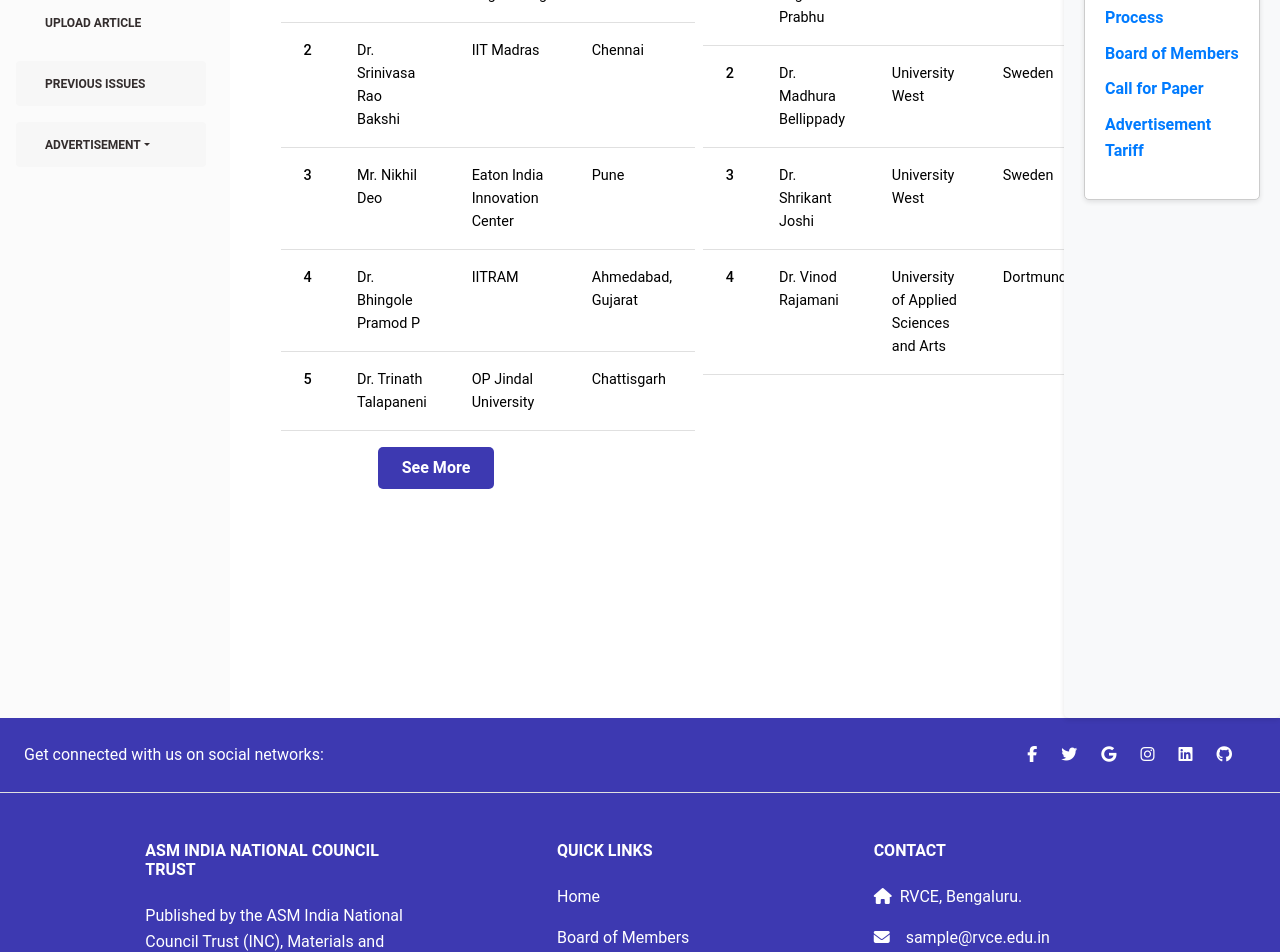
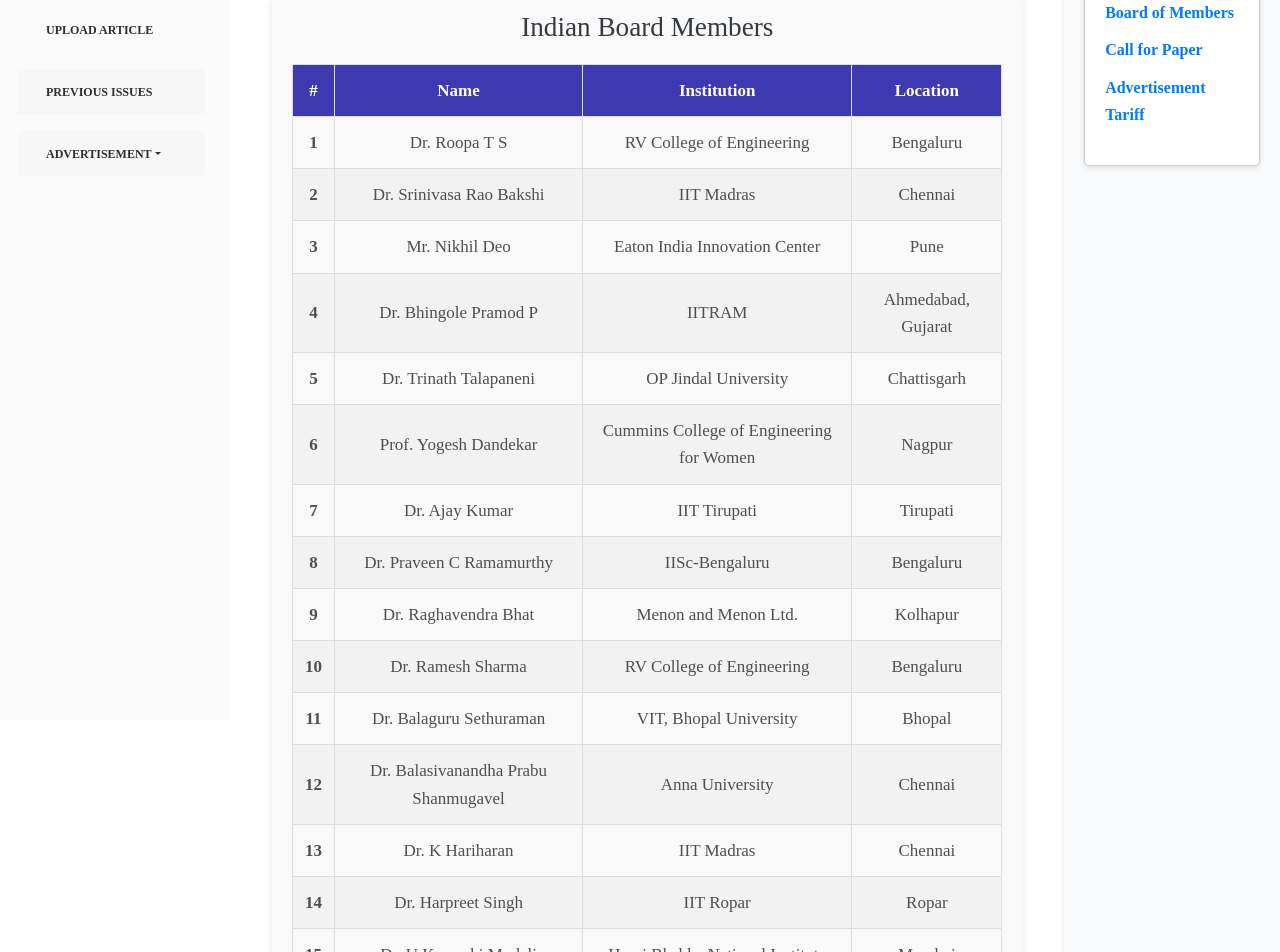
Before and after one commit to VishalBhat07/journal-website, a React (Vite) app in the folder frontend/: page /board-of-member in a window 1280 px wide. Shown: the part 400-1352 px from the top of the page. Built offline with nearby package versions, Linux system fonts and the light colour scheme; no server answers.

Commit message:
Changed journal card style

```diff
--- a/frontend/src/App.css
+++ b/frontend/src/App.css
@@ -3,6 +3,9 @@
     margin: 0;
     padding: 0;
     box-sizing: border-box;
+    font-family: 'Times New Roman', Times, serif;
+    font-size: 17px;
+
   }
 
   .hero-section {
@@ -14,8 +17,6 @@
   width: 80%;
 }
 
-
-/* Right Section */
 .right-content {
   width: 20%; /* Width for the right section */
   padding: 20px; /* Padding for the right section */
--- a/frontend/src/components/ApprovedArticleCard/ApprovedArticleCard.jsx
+++ b/frontend/src/components/ApprovedArticleCard/ApprovedArticleCard.jsx
@@ -3,6 +3,7 @@ import './ApprovedArticleCard.css'; // Create CSS specific to this component
 import { deleteArticle } from '../../articleService'; // Import the delete function
 
 const ApprovedArticleCard = ({ articles, onArticleDeleted }) => {
+  console.log(articles)
   const handleDelete = async (articleId) => {
     // Delete article permanently from 'approved' folder and Firebase Storage
     const result = await deleteArticle('approved', articleId);
--- a/frontend/src/components/ArticleCard/ArticleCard.jsx
+++ b/frontend/src/components/ArticleCard/ArticleCard.jsx
@@ -1,7 +1,24 @@
+
 import React from 'react';
-import './ArticleCard.css'; // Update CSS for table styling
+import './ArticleCard.css';
 
-const ArticleCard = ({ articles }) => {
+const ArticleCard = () => {
+
+  const articles = [
+    {
+      title: "Materials and Processing : Vol 1 Issue 1",
+      author: "ASM Journal",
+      date: "2024-11-15",
+      fileURL: "https://heyzine.com/flip-book/67d753c541.html",
+    },
+    {
+      title: "Materials and Processing : Vol 1 Issue 2",
+      author: "ASM Journal",
+      date: "2024-11-18",
+      fileURL: "https://heyzine.com/flip-book/1d9866f8fc.html",
+    },
+  ];
+
   return (
     <table className="article-table">
       <thead>
@@ -31,3 +48,37 @@ const ArticleCard = ({ articles }) => {
 };
 
 export default ArticleCard;
+
+// import React from 'react';
+// import './ArticleCard.css'; // Update CSS for table styling
+
+// const ArticleCard = ({ articles }) => {
+//   return (
+//     <table className="article-table">
+//       <thead>
+//         <tr>
+//           <th>Title</th>
+//           <th>Author</th>
+//           <th>Date</th>
+//           <th>Link</th>
+//         </tr>
+//       </thead>
+//       <tbody>
+//         {articles.map((article, index) => (
+//           <tr key={index}>
+//             <td>{article.title}</td>
+//             <td>{article.author}</td>
+//             <td>{new Date(article.date).toLocaleDateString()}</td>
+//             <td>
+//               <a href={article.fileURL} target="_blank" rel="noopener noreferrer">
+//                 View Article
+//               </a>
+//             </td>
+//           </tr>
+//         ))}
+//       </tbody>
+//     </table>
+//   );
+// };
+
+// export default ArticleCard;
--- a/frontend/src/components/Footer/Footer.jsx
+++ b/frontend/src/components/Footer/Footer.jsx
@@ -98,7 +98,7 @@ const Footer = () => {
                 className="text-uppercase fw-bold mb-4"
                 style={{ color: "#fff" }}
               >
-                ASM India National Council Trust
+                ASM India National Council
               </h6>
               <p style={{ color: "#fff" }}>
               Published by the ASM India National Council Trust (INC), Materials and Processing is a biannual open-access journal that provides a platform for the latest research, technical insights, and case studies in engineering and manufacturing.
@@ -157,36 +157,29 @@ const Footer = () => {
               </h6>
               <p style={{ color: "#fff" }}>
                 <MDBIcon
-                  icon="home"
-                  className="me-2"
-                  style={{ color: "#fff" }}
-                />
-                RVCE, Bengaluru.
-              </p>
-              <p style={{ color: "#fff" }}>
-                <MDBIcon
                   icon="envelope"
                   className="me-3"
                   style={{ color: "#fff" }}
                 />
-                sample@rvce.edu.in
+                asmincjournal@gmail.com
               </p>
+              <p style={{ color: "#fff" }}>
               <p style={{ color: "#fff" }}>
                 <MDBIcon
                   icon="phone"
                   className="me-3"
                   style={{ color: "#fff" }}
                 />{" "}
-                +01 234 567 88
+                080 2839 5327
               </p>
-              <p style={{ color: "#fff" }}>
                 <MDBIcon
-                  icon="print"
+                  icon="home"
                   className="me-3"
                   style={{ color: "#fff" }}
-                />{" "}
-                +01 234 567 89
+                />
+                C/O Process pumps (I) Pvt. Ltd.
               </p>
+              <p style={{color:"#ffffff",marginLeft:"35px", marginTop:"-12px"}}>Plot No. 86, Phase 3, Peenya, Bengaluru, Karnataka 560058.</p>
             </MDBCol>
           </MDBRow>
         </MDBContainer>
@@ -196,7 +189,7 @@ const Footer = () => {
         className="text-center p-3"
         style={{ backgroundColor: "rgba(0, 0, 0, 0.05)", color: "#fff" }}
       >
-        © 2024 <b>RVCE</b> All copyrights reserved.
+        © 2024 <b>ASM INC</b> ( All copyrights reserved )
       </div>
     </MDBFooter>
   );
--- a/frontend/src/components/ImageCarousel/ImageCarousel.jsx
+++ b/frontend/src/components/ImageCarousel/ImageCarousel.jsx
@@ -9,18 +9,22 @@ const ImageCarousel = () => {
   return (
     <Carousel fade interval={3000} controls={false} indicators={false}>
       <Carousel.Item>
+        <a href="https://heyzine.com/flip-book/67d753c541.html">
         <img
           className="d-block w-100 carousel-image"
           src={image1}
           alt="vol1issue1"
-        />
+          />
+          </a>
       </Carousel.Item>
       <Carousel.Item>
+        <a href='https://heyzine.com/flip-book/1d9866f8fc.html'>
         <img
           className="d-block w-100 carousel-image"
           src={image2}
           alt="vol2issue2"
         />
+          </a>
       </Carousel.Item>
     </Carousel>
   );
--- a/frontend/src/components/JournalCard/JournalCard.jsx
+++ b/frontend/src/components/JournalCard/JournalCard.jsx
@@ -19,22 +19,25 @@ const JournalDetails = () => {
 
       <div className="journal-right-column">
         <h1 className="journal-title">Materials and Processing</h1>
-        <h2 className="journal-subtitle">A journal from ASM India National Council (INC)</h2>
-        <p><strong>Year of Start:</strong> October 2023</p>
-        <p><strong>Frequency:</strong> Biannually</p>
-        <p><strong>Version:</strong> Electronic and Print</p>
-        <p><strong>Subject:</strong> Education</p>
-        <p><strong>Language of Publish:</strong> English</p>
+        <h2 className="journal-subtitle">A journal from ASM India National Council Trust (INC)</h2>
+
+        <div style={{ lineHeight: "1.2", marginBottom: "10px" }}>
+          <p className="journal-data-headers"><strong>Year of Start:</strong> October 2023</p>
+          <p className="journal-data-headers"><strong>Frequency:</strong> Biannually</p>
+          <p className="journal-data-headers"><strong>Version:</strong> Electronic and Print</p>
+          <p className="journal-data-headers"><strong>Subject:</strong> Education</p>
+          <p className="journal-data-headers"><strong>Language of Publish:</strong> English</p>
+        </div>
 
         <h2 className="journal-about-title">About The Journal:</h2>
-        <p className="journal-description">
-          Materials and Processing, a journal from ASM India National Council
+        <p className="journal-description" style={{ fontStyle: "italic" }}>
+          Materials and Processing, a journal from ASM India National Council Trust
           (INC), is a biannual open access research journal featuring peer-reviewed
           original research articles, technical papers, reviews, case studies, and
           short communications contributing to the understanding and advancement of
           engineering and manufacturing processes globally.
         </p>
-        <p className="journal-description">
+        <p className="journal-description" style={{ fontStyle: "italic" }}>
           This journal invites high-quality scientific research, case studies, and technical
           papers discussing industrial practices, providing a platform for students, academicians,
           scholars, industrialists, researchers, and practitioners to share findings, ideas,
@@ -44,21 +47,18 @@ const JournalDetails = () => {
         <h2 className="journal-publisher-title">Publisher Name:</h2>
         <p>ASM India National Council Trust</p>
 
-        <h3 className="journal-section-title">Address:</h3>
-        <p>Process pump (I) Pvt. Ltd. Plot No. 86, Phase 3, Peenya, Bengaluru, Karnataka 560058</p>
-
         <h3 className="journal-section-title">Submission E-mail:</h3>
         <p>asmincjournal@gmail.com</p>
 
         <h3 className="journal-section-title">Website:</h3>
         <p>
           <a
-            href="https://journal-website-test.vercel.app/"
+            href="http://www.asmblrchapter.com"
             target="_blank"
             rel="noopener noreferrer"
             className="journal-website-link"
           >
-            www.asm.com
+            www.asmblrchapter.com
           </a>
         </p>
       </div>
--- a/frontend/src/components/Sidebar/Sidebar.jsx
+++ b/frontend/src/components/Sidebar/Sidebar.jsx
@@ -5,7 +5,7 @@ const Sidebar = ({ isLoggedIn, onUploadClick , admin}) => {
   return (
     <div
       className="d-flex flex-column flex-shrink-0 p-3 bg-light"
-      style={{ width: "230px", height: "123.3vh" }}
+      style={{ width: "18vw", height: "123.3vh" }}
     >
       <ul className="nav nav-pills flex-column mb-auto">
         <li className="nav-item dropdown">
@@ -99,10 +99,25 @@ const Sidebar = ({ isLoggedIn, onUploadClick , admin}) => {
             onMouseEnter={(e) => (e.currentTarget.style.color = "#0056b3")}
             onMouseLeave={(e) => (e.currentTarget.style.color = "#007BFF")}
           >
-            Current Issue
+            Current Issues
           </Link>
         </li>) : <></>
       }
+
+{
+        admin ? (<li className="nav-item dropdown">
+              <Link
+            to="/approved-issues"
+            className="nav-link link-dark"
+            style={{ fontWeight: "bold", color: "#007BFF" }}
+            onMouseEnter={(e) => (e.currentTarget.style.color = "#0056b3")}
+            onMouseLeave={(e) => (e.currentTarget.style.color = "#007BFF")}
+          >
+            Approved Issues
+          </Link>
+        </li>) : <></>
+      }
+
 
   <li className="nav-item dropdown">
           <button
--- a/frontend/src/pages/AdvertisementTariff/AdvertisementTariff.jsx
+++ b/frontend/src/pages/AdvertisementTariff/AdvertisementTariff.jsx
@@ -1,6 +1,6 @@
 import React from 'react';
 import './AdvertisementTariff.css';
-import AdvertisementImage from "../../assets/AdvertisementImage.png";
+import AdvertisementImage from "../../assets/advertisement.png";
 
 function AdvertisementTariff() {
   return (
@@ -21,12 +21,12 @@ function AdvertisementTariff() {
           </thead>
           <tbody>
             <tr>
-              <td>F2- Inside Left Spread</td>
+              <td>PF2- Inside Left Spread</td>
               <td>20,000</td>
             </tr>
             <tr>
               <td>B1- Back Cover</td>
-              <td>20,000</td>
+              <td>25,000</td>
             </tr>
             <tr>
               <td>B2- Inside Right Spread</td>
--- a/frontend/src/pages/BoardOfMembers/International.json
+++ b/frontend/src/pages/BoardOfMembers/International.json
@@ -1,19 +1,4 @@
 [
-    {
-      "name": "Dr. Vaishali Jagannath Prabhu",
-      "institution": "TWI",
-      "location": "United Kingdom"
-    },
-    {
-      "name": "Dr. Madhura Bellippady",
-      "institution": "University West",
-      "location": "Sweden"
-    },
-    {
-      "name": "Dr. Shrikant Joshi",
-      "institution": "University West",
-      "location": "Sweden"
-    },
     {
       "name": "Dr. Vinod Rajamani",
       "institution": "University of Applied Sciences and Arts",
--- a/frontend/src/pages/BoardOfMembers/boardOfMember.css
+++ b/frontend/src/pages/BoardOfMembers/boardOfMember.css
@@ -1,21 +1,71 @@
-#advisory-board {
+/* Common container styling */
+.board-container {
+    margin: 20px auto;
+    padding: 20px;
+    max-width: 90%;
+    background-color: #f9f9f9;
+    border-radius: 10px;
+    box-shadow: 0 4px 8px rgba(0, 0, 0, 0.1);
+  }
+
+  /* Table title styling */
+  .board-title {
+    font-size: 1.6rem;
+    margin-bottom: 20px;
+    color: #343a40;
+    text-align: center;
+  }
+
+  /* Common table styling */
+  .board-table {
     width: 100%;
-    display: flex;
-    flex-wrap: wrap;
-    gap: 10px;
-}
+    margin: 20px 0;
+    border-collapse: collapse;
+  }
 
-#advisory-board > * {
-    width: 40%;
-}
+  .board-header {
+    background-color: #3d39b1;
+    color: white;
+    text-align: left;
+  }
 
-.see-more {
-    font-weight: bold;
-    padding: 8px 24px;
-    background-color: rgb(61, 57, 177);;
-    color: white;
-    border: none;
-    border-radius: 5px;
-    transition: background-color 0.3s;
-    margin-bottom: 20px;
-}
+  .board-table th,
+  .board-table td {
+    padding: 12px;
+    border: 1px solid #ddd;
+    text-align: center;
+  }
+
+  .board-row:nth-child(even) {
+    background-color: #f2f2f2;
+  }
+
+  .board-row:hover {
+    background-color: #ddd;
+  }
+
+  /* International board-specific styling */
+  .international-board .board-container {
+    border-left: 5px solid #007bff; /* Highlight international board */
+  }
+
+  /* Indian board-specific styling */
+  .indian-board .board-container {
+    border-left: 5px solid #28a745; /* Highlight Indian board */
+  }
+
+  /* Media query for responsiveness */
+  @media (max-width: 768px) {
+    .board-container {
+      max-width: 100%;
+      padding: 10px;
+    }
+
+    .board-table {
+      font-size: 0.9rem;
+    }
+
+    .board-title {
+      font-size: 1.5rem;
+    }
+  }
--- a/frontend/src/pages/BoardOfMembers/boardOfMember.jsx
+++ b/frontend/src/pages/BoardOfMembers/boardOfMember.jsx
@@ -1,16 +1,14 @@
-import React, { useState } from 'react';
-import IndianData from './Indian.json';
-import InternationalData from './International.json';
+import React from "react";
+import IndianData from "./Indian.json";
+import InternationalData from "./International.json";
 import "./boardOfMember.css";
 
 const BoardOfMember = () => {
-  const [visibleItems, setVisibleItems] = useState(5);
-
-  const renderTable = (data, title) => (
-    <div className="container mt-5">
-      <h2 className="text-center font-weight-bold">{title}</h2>
-      <table className="table">
-        <thead className="thead-dark">
+  const renderTable = (data, title, tableClass) => (
+    <div className={`board-container ${tableClass}`}>
+      <h2 className="board-title">{title}</h2>
+      <table className="board-table">
+        <thead className="board-header">
           <tr>
             <th scope="col"><strong>#</strong></th>
             <th scope="col"><strong>Name</strong></th>
@@ -19,8 +17,8 @@ const BoardOfMember = () => {
           </tr>
         </thead>
         <tbody>
-          {data.slice(0, visibleItems).map((entry, index) => (
-            <tr key={index}>
+          {data.map((entry, index) => (
+            <tr key={index} className="board-row">
               <th scope="row">{index + 1}</th>
               <td>{entry.name}</td>
               <td>{entry.institution}</td>
@@ -29,23 +27,13 @@ const BoardOfMember = () => {
           ))}
         </tbody>
       </table>
-      {visibleItems < data.length && (
-        <div className="text-center">
-          <button
-            className="see-more"
-            onClick={() => setVisibleItems(visibleItems + 5)}
-          >
-            See More
-          </button>
-        </div>
-      )}
     </div>
   );
 
   return (
     <div id="advisory-board">
-      {renderTable(IndianData, 'Indian Board Members')}
-      {renderTable(InternationalData, 'International Board Members')}
+      {renderTable(InternationalData, "International Board Members", "international-board")}
+      {renderTable(IndianData, "Indian Board Members", "indian-board")}
     </div>
   );
 };
```
Also changed, not shown: frontend/src/assets/advertisement.png (renamed from frontend/src/assets/AdvertisementImage.png), frontend/vercel.json (added).
